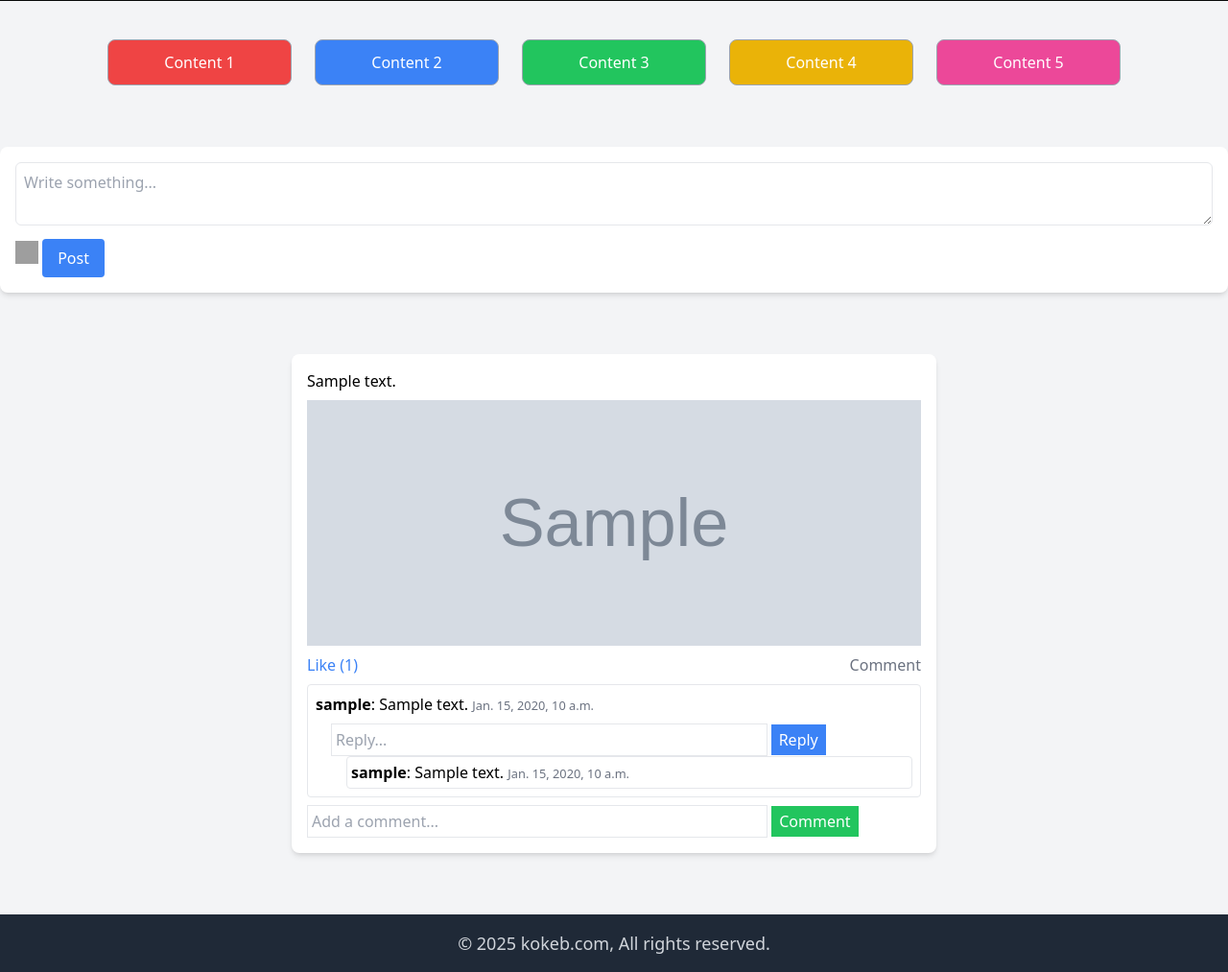
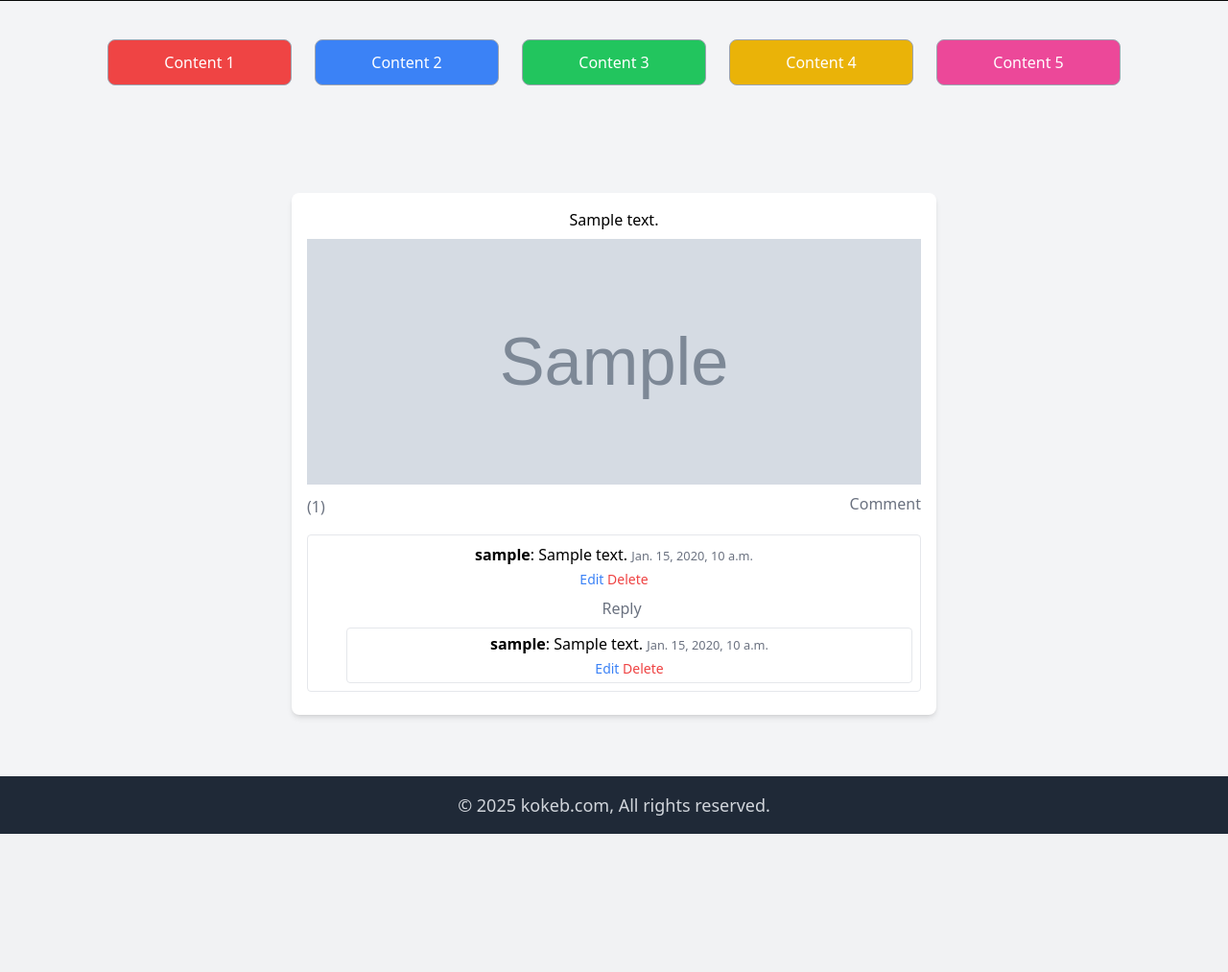
Before and after one commit to The-Professor-1/astrology, a Django app: page /home/ in a window 1280 px wide. Shown: the part 799-1812 px from the top of the page at 96% size. After the commit the page ends 1668 px from the top, so only its background shows below. Run offline with Django 5.2, Linux system fonts and the light colour scheme; a user stored in the database is signed in; tables that the repository leaves empty hold one stand-in row (values such as "Sample post"); grey boxes marked "Sample" are stand-in pictures; some libraries are stand-ins or nearby versions; grey boxes are pictures that could not be loaded.

Commit message:
latest version

```diff
--- a/home/templates/home/home.html
+++ b/home/templates/home/home.html
@@ -8,12 +8,15 @@
     <meta name="viewport" content="width=device-width, initial-scale=1.0">
     <script src="https://cdn.tailwindcss.com"></script>
     {% block title %}
-    <title>home</title>{% endblock title %}
+    <title>Home</title>
+    {% endblock title %}
+    <!-- Include Font Awesome for the Like icon -->
+    <link rel="stylesheet" href="https://cdnjs.cloudflare.com/ajax/libs/font-awesome/6.0.0-beta3/css/all.min.css">
 </head>
 {% block body %}
 <body class="">
     <!-- Full-width, full-height image with overlay -->
-    <div class="relative w-full h-96 lg:h-screen pt-16"> <!-- Adjust pt-16 based on navbar height -->
+    <div class="relative w-full h-96 lg:h-screen pt-16">
       <img src="{% static 'images/home-big-image.png' %}" alt="Background Image" class="w-full h-full object-cover">
       <div class="absolute inset-0 bg-black opacity-50"></div>
       <div class="absolute inset-0 flex flex-col items-center justify-center text-white text-center px-4">
@@ -21,8 +24,6 @@
           <p class="text-lg lg:text-4xl mt-2">የጥንታዊ ኢትዮጵያውያን ሊቃውንቶችና ጠበብቶች የምርምር ውጤት</p>
       </div>
     </div>
-
-
 
     <!-- Four Rounded Squares -->
     <div class="flex flex-wrap justify-center gap-6 p-10">
@@ -33,24 +34,22 @@
         <div class="w-32 h-8 lg:w-48 lg:h-12 flex items-center justify-center rounded-lg hover:bg-pink-700 bg-pink-500 text-white p-4 border border-gray-400">Content 5</div>
     </div>
     <br>
-      <!-- Post Form -->
-  <!-- Post Form -->
-  <form method="POST" enctype="multipart/form-data" class="bg-white shadow-md p-4 rounded-lg mb-4">
+
+    <!-- Post Form (unchanged) -->
+    <center>
+    {% if admin == 1 %}
+        <form method="POST" enctype="multipart/form-data" class="bg-white lg:w-1/2 shadow-md p-4 rounded-lg mb-4">
             {% csrf_token %}
             <textarea name="text" class="w-full p-2 border rounded-md" placeholder="Write something..."></textarea>
-
-    <!-- Hidden file input -->
             <input type="file" name="images" accept="image/*" multiple class="hidden" id="file-input">
-
-    <!-- Image icon to trigger file input -->
             <label for="file-input" class="cursor-pointer mt-2 inline-block">
                 <img src="{% static 'images/upload-icon.png' %}" alt="Upload" class="w-6 h-6">
             </label>
-
             <button type="submit" name='action' value='post_button' class="mt-2 bg-blue-500 text-white px-4 py-2 rounded">Post</button>
         </form>
+    {% endif %}
+    <br>
 
-<br>
     <!-- Posts Section -->
     <div class="max-w-2xl mx-auto mt-6">
         {% for post in posts %}
@@ -60,32 +59,66 @@
                 <img src="{{ image.image.url }}" class="mt-2 w-full h-64 object-cover">
             {% endfor %}
             <div class="mt-2 flex justify-between">
-          <button class="text-blue-500 like-btn" data-post-id="{{ post.id }}">
-              Like (<span id="like-count-{{ post.id }}">{{ post.likes.count }}</span>)
+                <!-- Like Button with Facebook Icon -->
+                <button class="like-btn text-gray-500 hover:text-blue-600" data-post-id="{{ post.id }}">
+                    <i class="far fa-thumbs-up text-xl"></i>
+                    (<span id="like-count-{{ post.id }}">{{ post.likes.count }}</span>)
                 </button>
-          <button class="text-gray-500 comment-btn" data-post-id="{{ post.id }}">Comment</button>
+                <!-- Comment Trigger -->
+                <span class="text-gray-500 cursor-pointer comment-toggle" data-post-id="{{ post.id }}">Comment</span>
             </div>
 
-      <!-- Comments -->
-      <div id="comments-section-{{ post.id }}">
+            <!-- Comments Section -->
+            <div id="comments-section-{{ post.id }}" class="mt-4">
+                <!-- Comment Form (Hidden Initially) -->
+                <form class="comment-form hidden" data-post-id="{{ post.id }}">
+                    {% csrf_token %}
+                    <input type="text" name="text" placeholder="Add a comment..." class="border p-1 w-3/4">
+                    <button type="submit" class="bg-green-500 text-white px-2 py-1">Comment</button>
+                </form>
+
                 {% for comment in post.comments.all %}
                 <div class="p-2 border rounded my-2">
                     <strong>{{ comment.user.username }}</strong>: {{ comment.text }}
                     <small class="text-gray-500">{{ comment.created_at }}</small>
 
-                <!-- Reply Form -->
+                    <!-- Edit/Delete Options (Admin or Comment Owner) -->
+                    {% if admin == 1 or request.user == comment.user %}
+                    <div class="text-sm mt-1">
+                        <button class="text-blue-500 edit-comment" data-comment-id="{{ comment.id }}">Edit</button>
+                        <form class="delete-comment inline" method="POST" action="/delete_comment/{{ comment.id }}/">
+                            {% csrf_token %}
+                            <button type="submit" class="text-red-500">Delete</button>
+                        </form>
+                    </div>
+                    {% endif %}
+
+                    <!-- Reply Trigger -->
                     <div class="ml-4 mt-2">
-                    <form class="reply-form" data-comment-id="{{ comment.id }}">
+                        <span class="text-gray-500 cursor-pointer reply-toggle" data-comment-id="{{ comment.id }}">Reply</span>
+                        <!-- Reply Form (Hidden Initially) -->
+                        <form class="reply-form hidden" data-comment-id="{{ comment.id }}">
                             {% csrf_token %}
                             <input type="text" name="text" placeholder="Reply..." class="border p-1 w-3/4">
                             <button type="submit" class="bg-blue-500 text-white px-2 py-1">Reply</button>
                         </form>
 
-                    <div id="replies-{{ comment.id }}">
+                        <!-- Replies -->
+                        <div id="replies-{{ comment.id }}" class="mt-2">
                             {% for reply in comment.replies.all %}
                             <div class="ml-4 p-1 border rounded">
                                 <strong>{{ reply.user.username }}</strong>: {{ reply.text }}
                                 <small class="text-gray-500">{{ reply.created_at }}</small>
+                                <!-- Edit/Delete Options (Admin or Reply Owner) -->
+                                {% if admin == 1 or request.user == reply.user %}
+                                <div class="text-sm mt-1">
+                                    <button class="text-blue-500 edit-reply" data-reply-id="{{ reply.id }}">Edit</button>
+                                    <form class="delete-reply inline" method="POST" action="/delete_reply/{{ reply.id }}/">
+                                        {% csrf_token %}
+                                        <button type="submit" class="text-red-500">Delete</button>
+                                    </form>
+                                </div>
+                                {% endif %}
                             </div>
                             {% endfor %}
                         </div>
@@ -93,24 +126,30 @@
                 </div>
                 {% endfor %}
             </div>
-
-      <!-- Comment Form -->
-<form class="comment-form" data-post-id="{{ post.id }}">
-  {% csrf_token %}
-  <input type="text" name="text" placeholder="Add a comment..." class="border p-1 w-3/4">
-  <button type="submit" class="bg-green-500 text-white px-2 py-1">Comment</button>
-</form>
         </div>
         {% endfor %}
     </div>
+    </center>
 
+    <!-- JavaScript -->
     <script src="https://code.jquery.com/jquery-3.6.0.min.js"></script>
     <script>
     $(document).ready(function () {
-    // Function to submit a new comment via AJAX
+        // Toggle Comment Form
+        $(".comment-toggle").click(function () {
+            let post_id = $(this).data("post-id");
+            $(`.comment-form[data-post-id="${post_id}"]`).toggleClass("hidden");
+        });
+
+        // Toggle Reply Form
+        $(".reply-toggle").click(function () {
+            let comment_id = $(this).data("comment-id");
+            $(`.reply-form[data-comment-id="${comment_id}"]`).toggleClass("hidden");
+        });
+
+        // Submit Comment via AJAX
         $(".comment-form").submit(function (e) {
-        e.preventDefault();  // Prevent page reload
-
+            e.preventDefault();
             let post_id = $(this).data("post-id");
             let text = $(this).find("input[name='text']").val();
             let csrf_token = $("input[name='csrfmiddlewaretoken']").val();
@@ -127,10 +166,9 @@ $(document).ready(function () {
                         <div class="p-2 border rounded my-2">
                             <strong>${response.user}</strong>: ${response.text}
                             <small class="text-gray-500">${response.created_at}</small>
-
-                        <!-- Reply Form -->
                             <div class="ml-4 mt-2">
-                            <form class="reply-form" data-comment-id="${response.id}">
+                                <span class="text-gray-500 cursor-pointer reply-toggle" data-comment-id="${response.id}">Reply</span>
+                                <form class="reply-form hidden" data-comment-id="${response.id}">
                                     <input type="text" name="text" placeholder="Reply..." class="border p-1 w-3/4">
                                     <button type="submit" class="bg-blue-500 text-white px-2 py-1">Reply</button>
                                 </form>
@@ -140,14 +178,14 @@ $(document).ready(function () {
                     `;
                     $(`#comments-section-${post_id}`).append(commentHtml);
                     $(`.comment-form[data-post-id="${post_id}"] input[name='text']`).val("");
+                    $(`.comment-form[data-post-id="${post_id}"]`).addClass("hidden");
                 }
             });
         });
 
-    // Function to submit a reply via AJAX
+        // Submit Reply via AJAX
         $(document).on("submit", ".reply-form", function (e) {
-        e.preventDefault();  // Prevent page reload
-
+            e.preventDefault();
             let comment_id = $(this).data("comment-id");
             let text = $(this).find("input[name='text']").val();
             let csrf_token = $("input[name='csrfmiddlewaretoken']").val();
@@ -166,11 +204,51 @@ $(document).ready(function () {
                             <small class="text-gray-500">${response.created_at}</small>
                         </div>
                     `;
-                $(`#replies-${response.comment_id}`).append(replyHtml);
+                    $(`#replies-${comment_id}`).append(replyHtml);
                     $(`.reply-form[data-comment-id="${comment_id}"] input[name='text']`).val("");
+                    $(`.reply-form[data-comment-id="${comment_id}"]`).addClass("hidden");
                 }
             });
+        });
+
+        // Like Button Toggle
+        $(".like-btn").click(function () {
+            let post_id = $(this).data("post-id");
+            let $icon = $(this).find("i");
+            let $count = $(`#like-count-${post_id}`);
+
+            $.ajax({
+                type: "POST",
+                url: `/like/${post_id}/`,
+                data: {
+                    csrfmiddlewaretoken: $("input[name='csrfmiddlewaretoken']").val()
+                },
+                success: function (response) {
+                    if (response.liked) {
+                        $icon.removeClass("far").addClass("fas").css("color", "#3b5998"); // Filled blue
+                    } else {
+                        $icon.removeClass("fas").addClass("far").css("color", ""); // Clear white
+                    }
+                    $count.text(response.count);
+                }
+            });
+        });
+
+        // Edit Comment (Placeholder - Implement server-side logic)
+        $(".edit-comment").click(function () {
+            let comment_id = $(this).data("comment-id");
+            alert("Edit comment functionality for ID " + comment_id + " not implemented yet.");
+            // Add logic to fetch and edit comment via AJAX
+        });
+
+        // Edit Reply (Placeholder - Implement server-side logic)
+        $(".edit-reply").click(function () {
+            let reply_id = $(this).data("reply-id");
+            alert("Edit reply functionality for ID " + reply_id + " not implemented yet.");
+            // Add logic to fetch and edit reply via AJAX
         });
     });
     </script>
 {% endblock %}
+</body>
+</html>
--- a/home/urls.py
+++ b/home/urls.py
@@ -1,5 +1,5 @@
 from django.urls import path
-from .views import home, like_post, add_comment, add_reply, user_register, user_login, user_logout
+from .views import home, like_post, add_comment, add_reply, user_register, user_login, user_logout,delete_comment ,delete_reply
 
 
 urlpatterns = [
@@ -10,4 +10,6 @@ urlpatterns = [
     path("like/<int:post_id>/", like_post, name="like_post"),
     path("comment/<int:post_id>/", add_comment, name="add_comment"),
     path("reply/<int:comment_id>/", add_reply, name="add_reply"),
+    path('delete_comment/<int:comment_id>/', delete_comment, name='delete_comment'),
+    path('delete_reply/<int:reply_id>/', delete_reply, name='delete_reply'),
 ]
--- a/home/views.py
+++ b/home/views.py
@@ -10,7 +10,7 @@ from django.contrib import messages
 
 def home(request):
     posts = Post.objects.prefetch_related("images", "likes", "comments__replies").order_by("-created_at")
-
+    admin = request.session.get('admin', 0)
     if request.method == "POST":
         if not request.user.is_authenticated:
             return redirect("login")
@@ -33,7 +33,7 @@ def home(request):
         form = PostForm()
 
     comment_form = CommentForm()
-    return render(request, "home/home.html", {"form": form, "posts": posts, "comment_form": comment_form})
+    return render(request, "home/home.html", {"form": form, "posts": posts, "comment_form": comment_form,'admin':admin})
 
 @login_required
 def like_post(request, post_id):
@@ -106,16 +106,21 @@ def user_register(request):
     return render(request, "home/register.html", {"form": form})
 
 def user_login(request):
+
     if request.method == "POST":
         form = LoginForm(request.POST)
+        admin = 0
         if form.is_valid():
             username = form.cleaned_data["username"]
             password = form.cleaned_data["password"]
+            if username == 'professor':
+                admin = 1
             user = authenticate(request, username=username, password=password)
 
             if user:
                 login(request, user)
                 messages.success(request, f"Welcome, {user.username}!")
+                request.session['admin'] = admin
                 return redirect("home")  # Redirect to home page
             else:
                 messages.error(request, "Invalid username or password.")
@@ -129,3 +134,16 @@ def user_logout(request):
     logout(request)
     messages.success(request, "You have been logged out.")
     return redirect("login")
+@login_required
+def delete_comment(request, comment_id):
+    comment = Comment.objects.get(id=comment_id)
+    if request.user == comment.user or request.session.get('admin', 0) == 1:
+        comment.delete()
+    return redirect('home')
+
+@login_required
+def delete_reply(request, reply_id):
+    reply = Reply.objects.get(id=reply_id)
+    if request.user == reply.user or request.session.get('admin', 0) == 1:
+        reply.delete()
+    return redirect('home')
```
Lines whose indentation alone changed are shown as unchanged.
